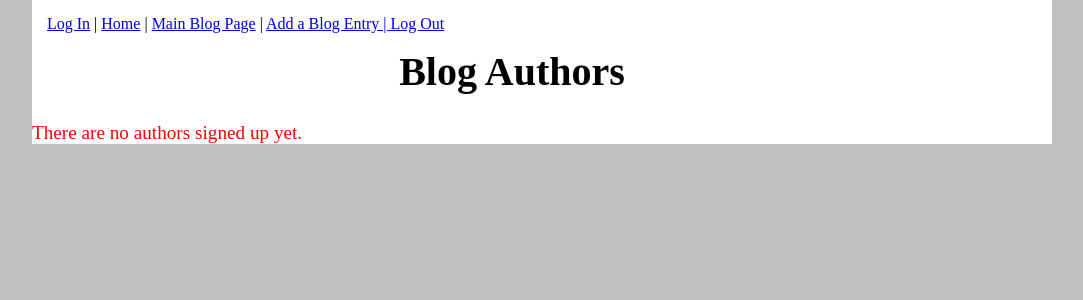
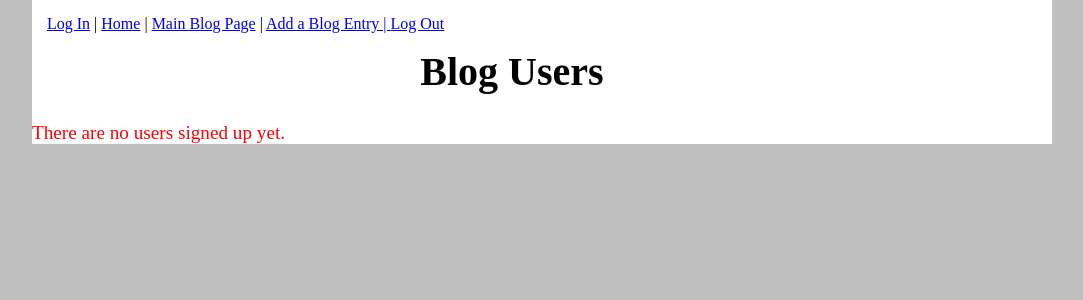
Before and after one commit to bmarkj/blogz, a Flask app: page / in a window 1280 px wide. Shown: the top 300 px of the page, without its empty margins (98-1181 px from the left). Run offline with Flask 2, Linux system fonts and the light colour scheme.

Commit message:
added links; just need hashing to finish

```diff
--- a/main.py
+++ b/main.py
@@ -32,7 +32,8 @@ class User(db.Model):
         self.username = username
         self.password = password
 
-#define request handlers
+#DEFINE REQUEST HANDLERS
+#pre-screen all requests to preven unauthorized access to pages reserved for registerd/signed-in users
 @app.before_request
 def require_login():
     allowed_routes = ['login', 'signup', 'show_blog', 'logout', 'index']
@@ -40,6 +41,35 @@ def require_login():
         flash("Sorry, you must be logged in to see that page")
         return redirect('/login')
 
+#Log in, put user in session and send to /newpost, else return to /login w/ err msgs
+@app.route('/login', methods=['POST', 'GET'])
+def login():
+
+    err_username = ''
+    err_password = ''
+
+    if request.method == 'POST':
+        username = request.form['username']
+        password = request.form['password']
+
+        existing_user = User.query.filter_by(username=username).first() #is user in db?
+
+        if existing_user:
+            if password == existing_user.password:
+                session['username'] = username
+                flash("Logged in")
+                return redirect('/newpost')
+            else:
+                err_password = "User password is not correct."
+                return render_template('login.html', username=username, err_password=err_password)
+        else:
+            err_username = "That user name is not recognzed. Please try again or sign up for a new account."
+            return render_template('login.html', page_title = "Log In To Your Blogz Account!", username=username, err_username=err_username)
+
+    #if not POST, then simply displsy login.html template
+    return render_template('login.html', page_title = "Log In To Your Blogz Account!")
+
+#Register new users; put new user in session and send to /newpost, else return to signup.html w/ err msgs
 @app.route('/signup', methods=['POST', 'GET'])
 def signup():
 
@@ -64,7 +94,7 @@ def signup():
                     else:
                         err_username = "That username is already taken."
                 else:
-                    err_username = "The user name must be between 3 and 20 characters long."
+                    err_username = "The user name must be at least 3 characters long."
             else:
                 err_username = "The user name cannot contain spaces."
         else:
@@ -77,7 +107,7 @@ def signup():
                     err_password = ''
                     password = password
                 else:
-                    err_password = "The password must be between 3 and 20 characters long."
+                    err_password = "The password must be at least 3 characters long."
             else:
                 err_password = "The password cannot contain spaces."
         else:
@@ -94,7 +124,7 @@ def signup():
             db.session.add(new_user)
             db.session.commit()
             session['username'] = username
-            return redirect('/blog')
+            return redirect('/newpost')
         else:
             return render_template('signup.html', page_title = "Sign Up For A Blogz Account!",
                 username = username, err_username=err_username, err_password=err_password, err_verify=err_verify)
@@ -102,57 +132,42 @@ def signup():
     #if not POST, then simply display register.html template
     return render_template('signup.html', page_title = "Sign Up For A Blogz Account!")#display register.html template
 
-@app.route('/login', methods=['POST', 'GET'])
-def login():
-
-    err_username = ''
-    err_password = ''
-
-    if request.method == 'POST':
-        username = request.form['username']
-        password = request.form['password']
-
-        existing_user = User.query.filter_by(username=username).first() #is user in db?
-
-        if existing_user:
-            if password == existing_user.password:
-                session['username'] = username
-                flash("Logged in")
-                return redirect('/newpost')
-            else:
-                err_password = "User password is not correct."
-                return render_template('login.html', username=username, err_password=err_password)
-        else:
-            err_username = "That user is not recognzed. Please try again or sign up for a new account."
-            return render_template('login.html', page_title = "Log In To Your Blogz Account!", username=username, err_username=err_username)
-
-    #if not POST, then simply displsy login.html template
-    return render_template('login.html', page_title = "Log In To Your Blogz Account!")
-
+#Get all users from db using User.id, and send that list to index.html for display
 @app.route('/')
 def index():
 
-    err_authors = ''
+    err_users = ''
 
-    authors = User.query.order_by(User.username).all()
-    if not authors:
-        err_authors = "There are no authors signed up yet."
-        return render_template('index.html', err_authors=err_authors, title="Blog Authors", page_title="Blog Authors")
+    users = User.query.order_by(User.id).all()
+    if not users:
+        err_users = "There are no users signed up yet."
+        return render_template('index.html', err_users=err_users, title="Blog Users", page_title="Blog Users")
     else:
-        return render_template('index.html', authors=authors, title="Blog Authors", page_title="Blog Authors")
+        return render_template('index.html', users=users, title="Blog Users", page_title="Blog Users")
 
+#Based on GET param (user vs blog) send to display-post.html(blogID) or all-byuser.html(userID)
 @app.route('/blog')
 def show_blog():
 
-    id = request.args.get('id')
-    if id:
-        blog_entry = Blog.query.filter_by(id=id).first()
+    blogID = request.args.get('blogID')
+    userID = request.args.get('userID')
 
-        return render_template('display-post.html', blog=blog_entry)
+    if blogID:
 
-    posts = Blog.query.all()
-    return render_template('blog.html', title = "Blogz Entries", posts = posts)
+        single_blog_entry = Blog.query.filter_by(id=blogID).first()
+        user = User.query.filter_by(id=single_blog_entry.owner_id).first()
+        return render_template('display-post.html', user=user, blog=single_blog_entry)
 
+    if userID:
+        user = User.query.filter_by(id=userID).first()
+        blogs_list = Blog.query.filter_by(owner_id = userID).all()
+        return render_template('all-byuser.html', page_title=user.username, blogs_list=blogs_list, user=user)
+
+    blogs = Blog.query.all()
+    users= User.query.all()
+    return render_template('blog.html', title = "Blogz Entries", users=users, blogs=blogs)
+
+#Validat iput, add post to db, and redirect to /blog w/ blogID (/blog will take that and send to display-post.html)
 @app.route('/newpost', methods = ['POST', 'GET'])
 def newpost():
 
@@ -175,10 +190,10 @@ def newpost():
             err_body = "Please add your content!"
 
         if not err_title and not err_body:
-            new_post = Blog(title, body, owner)
-            db.session.add(new_post)
+            blog = Blog(title, body, owner)
+            db.session.add(blog)
             db.session.commit()
-            return redirect('/blog?id=' + str(new_post.id))
+            return redirect('/blog?blogID=' + str(blog.id))
         else:
             return render_template('newpost.html', page_title = "Add a Blog Entry",
                 title=title, err_title=err_title, body=body, err_body=err_body )
@@ -196,7 +211,7 @@ def is_blank(field):
         return True
 
 def is_wrongsize(field):
-    if len(field) < 3 or len(field) > 20:
+    if len(field) < 3:
         return True
 
 def has_space(field):
--- a/templates/base.html
+++ b/templates/base.html
@@ -52,11 +52,11 @@
                 font-stretch: italic;
                 list-style: none;
             }
-            .post-title {
+            .blog-title {
                 font-size: 1.6em;
                 font-weight: bold;
             }
-            .author-name {
+            .user-name {
                 font-size: 1.6em;
                 font-weight: bold;
             }
@@ -64,8 +64,15 @@
                 clear: both;
                 text-align: center;
             }
+            .tag {
+                font-family: sans-serif;
+                font-size: .6em;
+                font-style: italic;
+                padding: 15px;
+
+            }
         </style>
-        <!--<link rel="stylesheet" href="{{ url_for('static', filename='blogz_style.css') }}">-->
+
     </head>
     <body>
         <div id="main">
--- a/templates/display-post.html
+++ b/templates/display-post.html
@@ -1,9 +1,14 @@
+<!--This template displays individual posts by a given user. It is called from the /blog
+handler when the blogID is known. The blogID value gets sent to /blog as a query parameter
+when the blog title link in blog.html is clicked-->
+
 {% extends 'base.html' %}
 
 {% block content %}
 
     <h2 class="post-title center">{{ blog.title }}</h2>
     <p class="single">{{ blog.body }}</p>
+    <p class="tag">Written by: <a href="/blog?userID={{user.id}}" >{{user.username}}</a></p>
     <br>
 
 {% endblock %}
--- a/templates/index.html
+++ b/templates/index.html
@@ -4,13 +4,14 @@
 
 {% block content %}
 
-{% if not authors %}
-<p class="flash">{{err_authors}}</p>
+{% if not users %}
+<p class="flash">{{err_users}}</p>
 {% else %}
 
     <ul>
-        {% for author in authors %}
-        <li class="author-name">{{author.username}}</li>
+        {% for user in users %}
+        <li class="user-name"><a href="./blog?userID={{user.id}}">
+            {{user.username}}</a></li>
         <br>
         {% endfor %}
     </ul>
```
Also changed, not shown: static/blogz_style.css (deleted, +0 -56 lines), templates/all-byuser.html (added, +23 -0 lines), templates/blog.html (+5 -4 lines).
